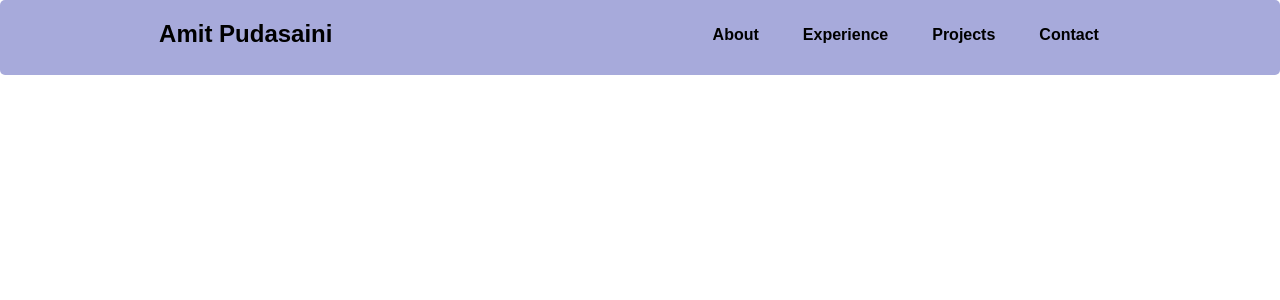
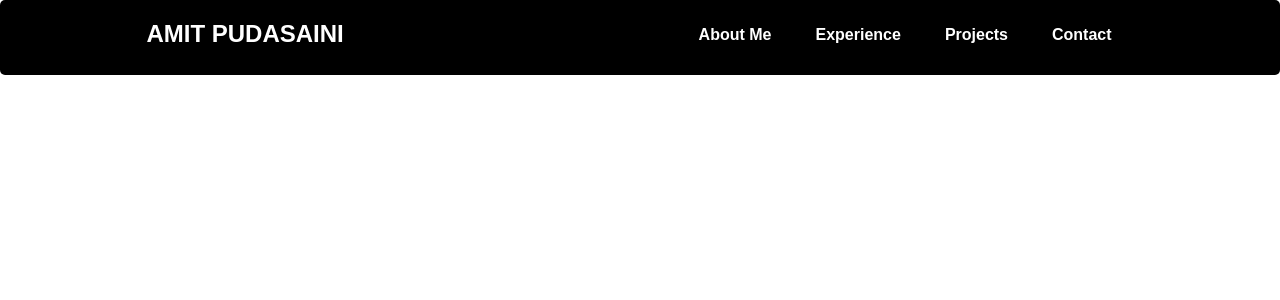
Before and after one commit to Pudasaini-Amit/pudasaini-amit.github.io, a React (Create React App) app: page / in a window 1280 px wide. Shown: the top 300 px of the page. Built offline with nearby package versions, Linux system fonts and the light colour scheme.

Commit message:
navbar improvised

```diff
--- a/public/index.html
+++ b/public/index.html
@@ -24,7 +24,7 @@
       work correctly both with client-side routing and a non-root public URL.
       Learn how to configure a non-root public URL by running `npm run build`.
     -->
-    <title>React App</title>
+    <title>PUDASAINI AMIT</title>
   </head>
   <body>
     <noscript>You need to enable JavaScript to run this app.</noscript>
--- a/src/components/navbar/Navbar.css
+++ b/src/components/navbar/Navbar.css
@@ -1,14 +1,14 @@
 #navbar {
    display: flex;
    justify-content: space-around;
-   background-color: #a7aadb;
+   background-color: black;
    height: 75px;
    width: 100%;
    border-radius: 5px;
    font-family: sans-serif;
 }
 
-img {
+#name img {
    display: none;
 }
 .navlinks{
@@ -27,11 +27,16 @@ img {
 .navlinks a {
    text-decoration: none;
    font-family: sans-serif;
-   padding: 5px 12px;
+   padding: 8px 12px;
    border-radius: 10px;
    font-size: 16px;
    font-weight: bold;
+   color: white;
+}
+.navlinks a:hover{
+   background-color: white;
    color: black;
+   padding: 7px 15px;
 }
 
 @media screen and (max-width:852px) {
--- a/src/components/navbar/Navbar.js
+++ b/src/components/navbar/Navbar.js
@@ -10,18 +10,18 @@ function Navbar(){
     <div id="navbar">
         <div id="name">
            <a href="home"> <img src={logo} alt="image"/></a>
-            <h2>Amit Pudasaini</h2>
+            <h2 style={{color:"white" }}>AMIT PUDASAINI</h2>
         </div>
         <div className="navlinks">
             <ul>
-                <li><a href="about">About</a></li>
+                <li><a href="about">About Me</a></li>
                 <li><a href="experience">Experience</a></li>
                 <li><a href="projects">Projects</a></li>
                 <li><a href="contact">Contact</a></li>
             </ul>
         </div>
         <div className="hamburger">
-            <i className="fa fa-bars"></i>
+            <i className="fa fa-bars" style={{color:"white"}}></i>
         </div>
     </div>
 </header>
```
